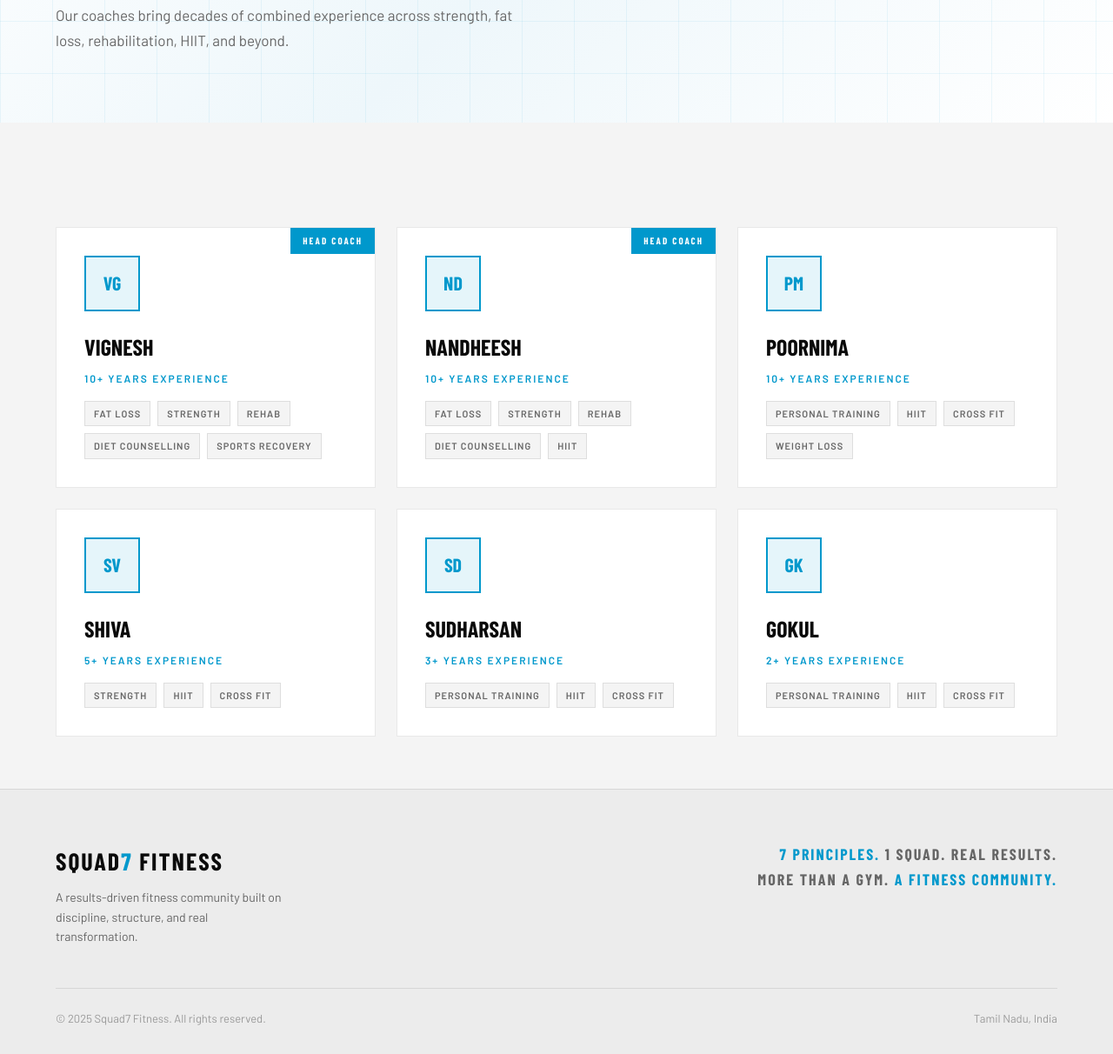
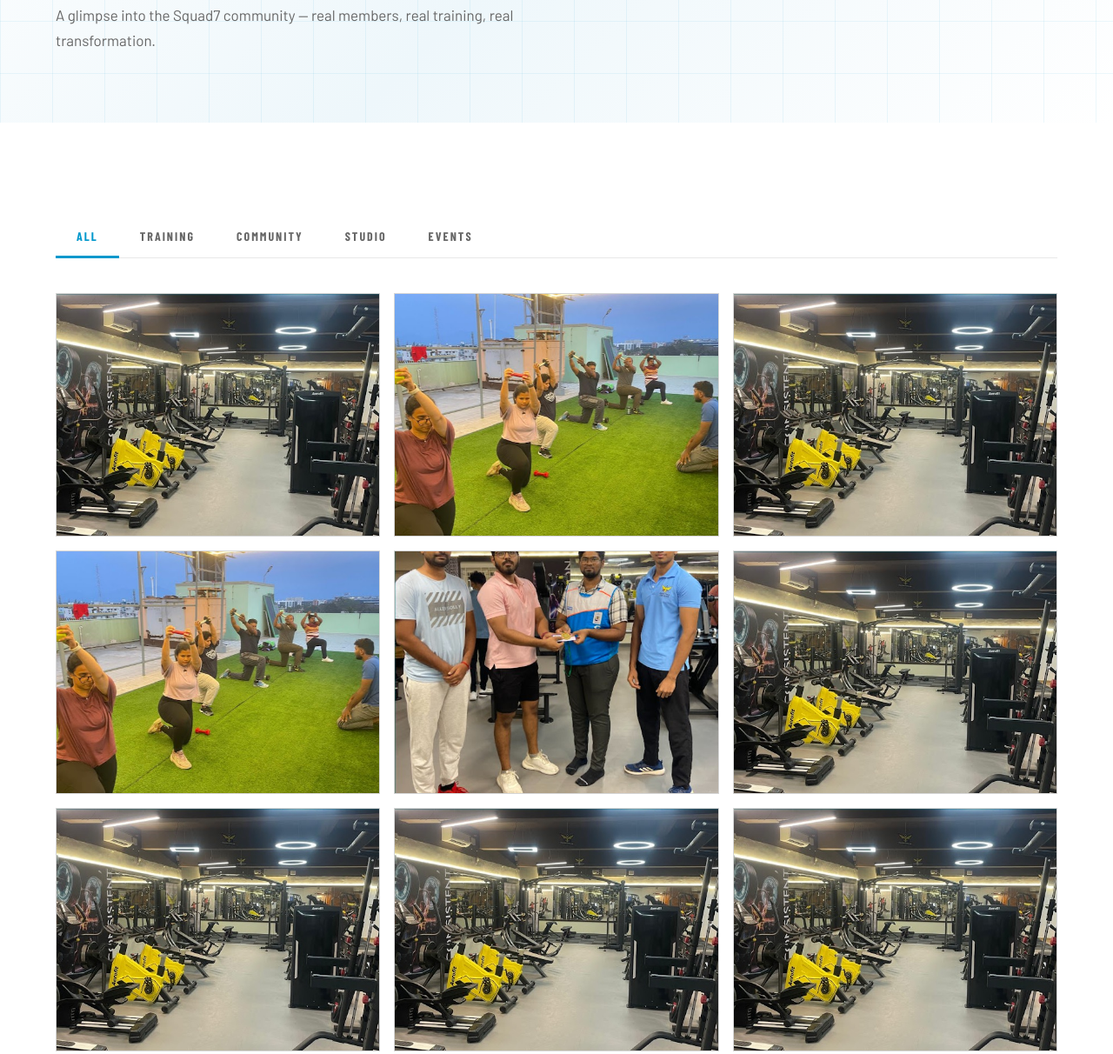
Before and after one commit to kvimalraj1409/IRONORA.FIT-WEBSITE, a plain HTML site: page gallery.html in a window 1280 px wide. Shown: the part 336-1548 px from the top of the page at 87% size. Drawn offline with nearby package versions, Linux system fonts and the light colour scheme; a web font is replaced by a local one.

Commit message:
Update gallery.html

```diff
--- a/gallery.html
+++ b/gallery.html
@@ -3,7 +3,7 @@
 <head>
 <meta charset="UTF-8">
 <meta name="viewport" content="width=device-width, initial-scale=1.0">
-<title>Trainers — Squad7 Fitness</title>
+<title>Gallery — Squad7 Fitness</title>
 <link href="https://fonts.googleapis.com/css2?family=Barlow+Condensed:wght@400;600;700;800;900&family=Barlow:wght@300;400;500;600&display=swap" rel="stylesheet">
 <style>
   *, *::before, *::after { margin: 0; padding: 0; box-sizing: border-box; }
@@ -77,25 +77,33 @@
   @media (max-width: 600px) { section { padding: 60px 5vw; } }
 </style>
 <style>
-  .trainers-grid { display: grid; grid-template-columns: repeat(auto-fill, minmax(280px, 1fr)); gap: 24px; margin-top: 60px; }
-  .trainer-card { background: #fff; padding: 32px; border: 1px solid var(--border); position: relative; overflow: hidden; transition: border-color 0.2s, transform 0.2s; }
-  .trainer-card:hover { border-color: var(--accent); transform: translateY(-4px); }
-  .trainer-avatar { width: 64px; height: 64px; background: rgba(0,152,204,0.1); border: 2px solid var(--accent); display: flex; align-items: center; justify-content: center; font-family: 'Barlow Condensed', sans-serif; font-size: 22px; font-weight: 900; color: var(--accent); margin-bottom: 20px; }
-  .trainer-badge { position: absolute; top: 0; right: 0; background: var(--accent); color: #FFF; font-family: 'Barlow Condensed', sans-serif; font-size: 11px; font-weight: 700; letter-spacing: 2px; text-transform: uppercase; padding: 6px 14px; }
-  .trainer-name { font-family: 'Barlow Condensed', sans-serif; font-size: 26px; font-weight: 900; text-transform: uppercase; margin-bottom: 6px; color: var(--text); }
-  .trainer-exp { font-size: 12px; font-weight: 600; letter-spacing: 2px; text-transform: uppercase; color: var(--accent); margin-bottom: 16px; }
-  .trainer-tags { display: flex; flex-wrap: wrap; gap: 8px; }
-  .tag { font-size: 11px; font-weight: 600; letter-spacing: 1px; text-transform: uppercase; padding: 5px 10px; background: var(--section); border: 1px solid var(--border); color: var(--subtext); }
+  .gallery-filter { display: flex; gap: 0; margin: 48px 0 40px; border-bottom: 1px solid var(--border); flex-wrap: wrap; }
+  .filter-btn { background: none; border: none; cursor: pointer; font-family: 'Barlow Condensed', sans-serif; font-size: 14px; font-weight: 700; letter-spacing: 2px; text-transform: uppercase; color: var(--subtext); padding: 14px 24px; border-bottom: 3px solid transparent; transition: color 0.2s, border-color 0.2s; margin-bottom: -1px; }
+  .filter-btn:hover { color: var(--text); }
+  .filter-btn.active { color: var(--accent); border-bottom-color: var(--accent); }
+  .gallery-grid { display: grid; grid-template-columns: repeat(auto-fill, minmax(300px, 1fr)); gap: 16px; }
+  .gallery-item { position: relative; overflow: hidden; aspect-ratio: 4/3; background: var(--card); border: 1px solid var(--border); cursor: pointer; transition: transform 0.2s, border-color 0.2s; }
+  .gallery-item:hover { transform: translateY(-4px); border-color: var(--accent); }
+  .gallery-item:hover .gallery-overlay { opacity: 1; }
+  .gallery-placeholder { width: 100%; height: 100%; display: flex; flex-direction: column; align-items: center; justify-content: center; gap: 12px; }
+  .gallery-icon { font-size: 48px; color: rgba(0,152,204,0.25); }
+  .gallery-label { font-family: 'Barlow Condensed', sans-serif; font-size: 14px; font-weight: 700; letter-spacing: 2px; text-transform: uppercase; color: var(--subtext); }
+  .gallery-item img { width: 100%; height: 100%; object-fit: cover; display: block; }
+  .gallery-overlay { position: absolute; inset: 0; background: rgba(0,152,204,0.85); display: flex; align-items: center; justify-content: center; opacity: 0; transition: opacity 0.2s; }
+  .gallery-overlay span { font-family: 'Barlow Condensed', sans-serif; font-size: 16px; font-weight: 700; letter-spacing: 2px; text-transform: uppercase; color: #fff; }
+  .upload-notice { margin-top: 48px; padding: 32px; background: rgba(0,152,204,0.05); border: 1px dashed rgba(0,152,204,0.3); text-align: center; }
+  .upload-notice p { color: var(--subtext); font-size: 15px; line-height: 1.7; }
+  .upload-notice strong { color: var(--accent); }
 </style>
 </head>
 <body>
 <nav>
-  <a href="index.html" class="nav-logo"><img src="images/logo.png" alt="Squad7 Fitness"><span class="nav-logo-text">SQUAD<span>7</span> FITNESS</span></a>
+  <a href="index.html" class="nav-logo"><img src="images/logo.png" alt="Squad7 Fitness"></a>
   <ul class="nav-links">
     <li><a href="about.html">About</a></li>
     <li><a href="services.html">Services</a></li>
-    <li><a href="trainers.html" class="active">Trainers</a></li>
-    <li><a href="gallery.html">Gallery</a></li>
+    <li><a href="trainers.html">Trainers</a></li>
+    <li><a href="gallery.html" class="active">Gallery</a></li>
     <li><a href="contact.html">Contact</a></li>
     <li><a href="contact.html" class="nav-cta">Join Now</a></li>
   </ul>
@@ -112,57 +120,54 @@
 <div class="page-hero">
   <div class="page-hero-grid"></div>
   <div class="page-hero-content">
-    <p class="section-label">Expert Team</p>
-    <h1 class="section-title">Meet The<br>Squad.</h1>
-    <p class="section-sub">Our coaches bring decades of combined experience across strength, fat loss, rehabilitation, HIIT, and beyond.</p>
+    <p class="section-label">Squad Life</p>
+    <h1 class="section-title">Our<br>Gallery.</h1>
+    <p class="section-sub">A glimpse into the Squad7 community — real members, real training, real transformation.</p>
   </div>
 </div>
-<section style="background:var(--section);">
-  <div class="trainers-grid">
-    <div class="trainer-card reveal">
-      <div class="trainer-badge">Head Coach</div>
-      <div class="trainer-avatar">VG</div>
-      <div class="trainer-name">Vignesh</div>
-      <div class="trainer-exp">10+ Years Experience</div>
-      <div class="trainer-tags"><span class="tag">Fat Loss</span><span class="tag">Strength</span><span class="tag">Rehab</span><span class="tag">Diet Counselling</span><span class="tag">Sports Recovery</span></div>
+<section>
+  <div class="reveal">
+    <div class="gallery-filter">
+      <button class="filter-btn active" onclick="filterGallery('all', this)">All</button>
+      <button class="filter-btn" onclick="filterGallery('training', this)">Training</button>
+      <button class="filter-btn" onclick="filterGallery('community', this)">Community</button>
+      <button class="filter-btn" onclick="filterGallery('studio', this)">Studio</button>
+      <button class="filter-btn" onclick="filterGallery('events', this)">Events</button>
     </div>
-    <div class="trainer-card reveal">
-      <div class="trainer-badge">Head Coach</div>
-      <div class="trainer-avatar">ND</div>
-      <div class="trainer-name">Nandheesh</div>
-      <div class="trainer-exp">10+ Years Experience</div>
-      <div class="trainer-tags"><span class="tag">Fat Loss</span><span class="tag">Strength</span><span class="tag">Rehab</span><span class="tag">Diet Counselling</span><span class="tag">HIIT</span></div>
-    </div>
-    <div class="trainer-card reveal">
-      <div class="trainer-avatar">PM</div>
-      <div class="trainer-name">Poornima</div>
-      <div class="trainer-exp">10+ Years Experience</div>
-      <div class="trainer-tags"><span class="tag">Personal Training</span><span class="tag">HIIT</span><span class="tag">Cross Fit</span><span class="tag">Weight Loss</span></div>
-    </div>
-    <div class="trainer-card reveal">
-      <div class="trainer-avatar">SV</div>
-      <div class="trainer-name">Shiva</div>
-      <div class="trainer-exp">5+ Years Experience</div>
-      <div class="trainer-tags"><span class="tag">Strength</span><span class="tag">HIIT</span><span class="tag">Cross Fit</span></div>
-    </div>
-    <div class="trainer-card reveal">
-      <div class="trainer-avatar">SD</div>
-      <div class="trainer-name">Sudharsan</div>
-      <div class="trainer-exp">3+ Years Experience</div>
-      <div class="trainer-tags"><span class="tag">Personal Training</span><span class="tag">HIIT</span><span class="tag">Cross Fit</span></div>
-    </div>
-    <div class="trainer-card reveal">
-      <div class="trainer-avatar">GK</div>
-      <div class="trainer-name">Gokul</div>
-      <div class="trainer-exp">2+ Years Experience</div>
-      <div class="trainer-tags"><span class="tag">Personal Training</span><span class="tag">HIIT</span><span class="tag">Cross Fit</span></div>
-    </div>
+  </div>
+  <div class="gallery-grid reveal" id="galleryGrid">
+    <div class="gallery-item" data-cat="training"><img src="images/gym_interior.jpg" alt="Strength Training"><div class="gallery-overlay"><span>Training Session</span></div></div>
+    <div class="gallery-item" data-cat="community"><img src="images/group_workouts.jpg" alt="Squad Community"><div class="gallery-overlay"><span>Community</span></div></div>
+    <div class="gallery-item" data-cat="studio"><img src="images/gym_interior.jpg" alt="Peelamedu Studio"><div class="gallery-overlay"><span>Studio Tour</span></div></div>
+    <div class="gallery-item" data-cat="training"><img src="images/group_workouts.jpg" alt="HIIT Class"><div class="gallery-overlay"><span>HIIT Session</span></div></div>
+    <div class="gallery-item" data-cat="events"><img src="images/events.jpg" alt="Transformation Event"><div class="gallery-overlay"><span>Events</span></div></div>
+    <div class="gallery-item" data-cat="training"><img src="images/gym_interior.jpg" alt="Yoga Class"><div class="gallery-overlay"><span>Yoga Session</span></div></div>
+    <div class="gallery-item" data-cat="studio"><img src="images/gym_interior.jpg" alt="Kumalan Kuttai Studio"><div class="gallery-overlay"><span>Studio Tour</span></div></div>
+    <div class="gallery-item" data-cat="community"><img src="images/gym_interior.jpg" alt="Member Progress"><div class="gallery-overlay"><span>Transformation</span></div></div>
+    <div class="gallery-item" data-cat="events"><img src="images/gym_interior.jpg" alt="Squad Challenge"><div class="gallery-overlay"><span>Challenges</span></div></div>
+    <div class="gallery-item" data-cat="training"><img src="images/gym_interior.jpg" alt="Cardio Training"><div class="gallery-overlay"><span>Cardio</span></div></div>
+    <div class="gallery-item" data-cat="community"><img src="images/gym_interior.jpg" alt="Member Stories"><div class="gallery-overlay"><span>Success Stories</span></div></div>
+    <div class="gallery-item" data-cat="training"><img src="images/gym_interior.jpg" alt="CrossFit Training"><div class="gallery-overlay"><span>CrossFit</span></div></div>
+  </div>
+  <div class="upload-notice reveal" style="margin-top:40px;">
+    <p>📸 <strong>Got Squad7 moments?</strong> Replace these placeholders with real photos by adding <code>src="your-image.jpg"</code> to each gallery item's <code>&lt;img&gt;</code> tag.</p>
   </div>
 </section>
 <footer><div class="footer-top"><div class="footer-brand"><span class="logo">SQUAD<span>7</span> FITNESS</span><p>A results-driven fitness community built on discipline, structure, and real transformation.</p></div><div class="footer-taglines"><p><span>7 Principles.</span> 1 Squad. Real Results.</p><p>More Than a Gym. <span>A Fitness Community.</span></p></div></div><div class="footer-bottom"><p>&copy; 2025 Squad7 Fitness. All rights reserved.</p><p>Tamil Nadu, India</p></div></footer>
 <script>
 function toggleMenu() { document.getElementById("mobileMenu").classList.toggle("open"); }
 function closeMenu() { document.getElementById("mobileMenu").classList.remove("open"); }
+function filterGallery(cat, btn) {
+  document.querySelectorAll(".filter-btn").forEach(b => b.classList.remove("active"));
+  btn.classList.add("active");
+  document.querySelectorAll(".gallery-item").forEach(item => {
+    if (cat === "all" || item.dataset.cat === cat) {
+      item.style.display = "";
+    } else {
+      item.style.display = "none";
+    }
+  });
+}
 const observer = new IntersectionObserver((entries) => {
   entries.forEach((e, i) => { if (e.isIntersecting) { setTimeout(() => e.target.classList.add("visible"), i * 100); } });
 }, { threshold: 0.1 });
```
